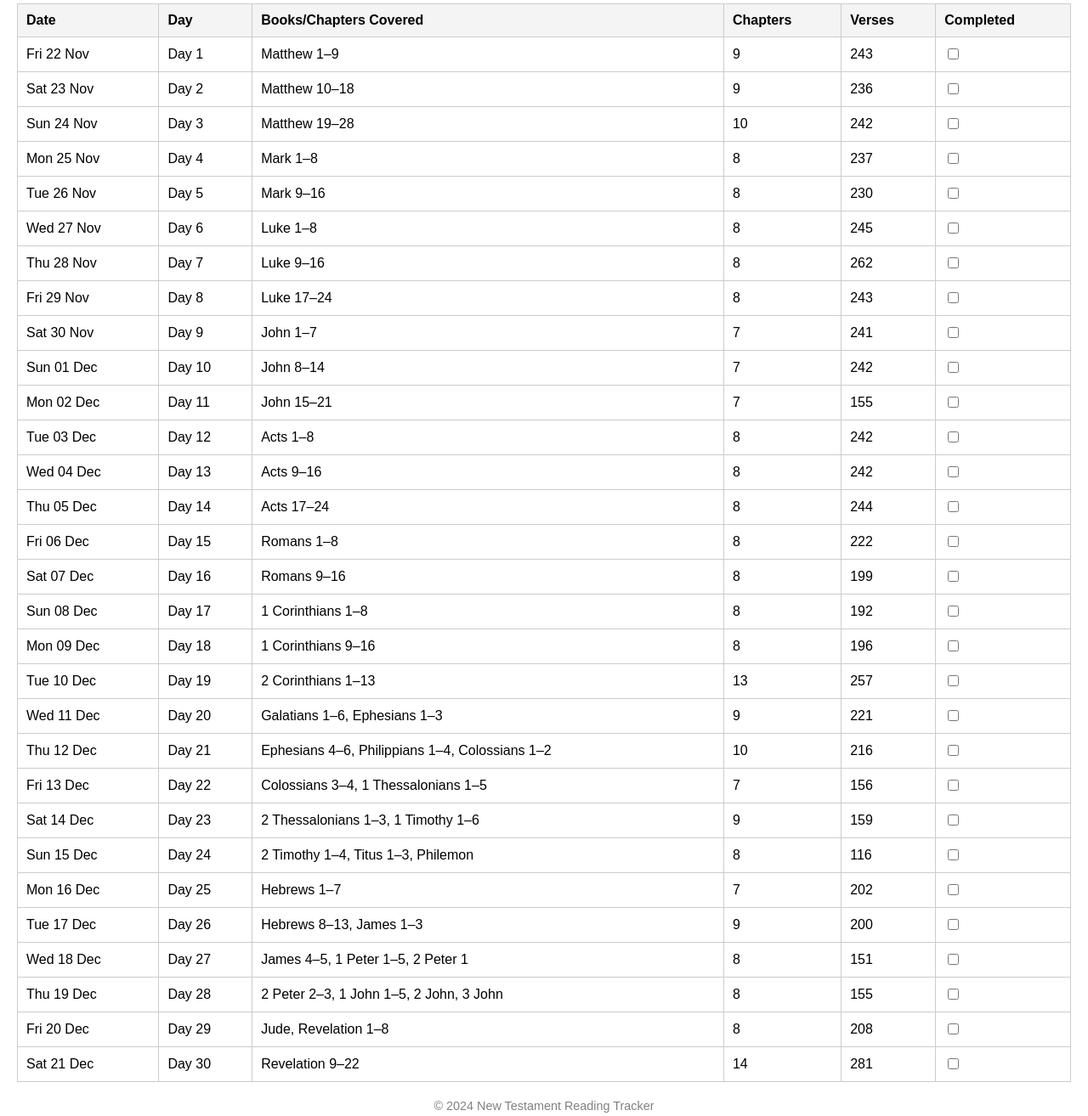
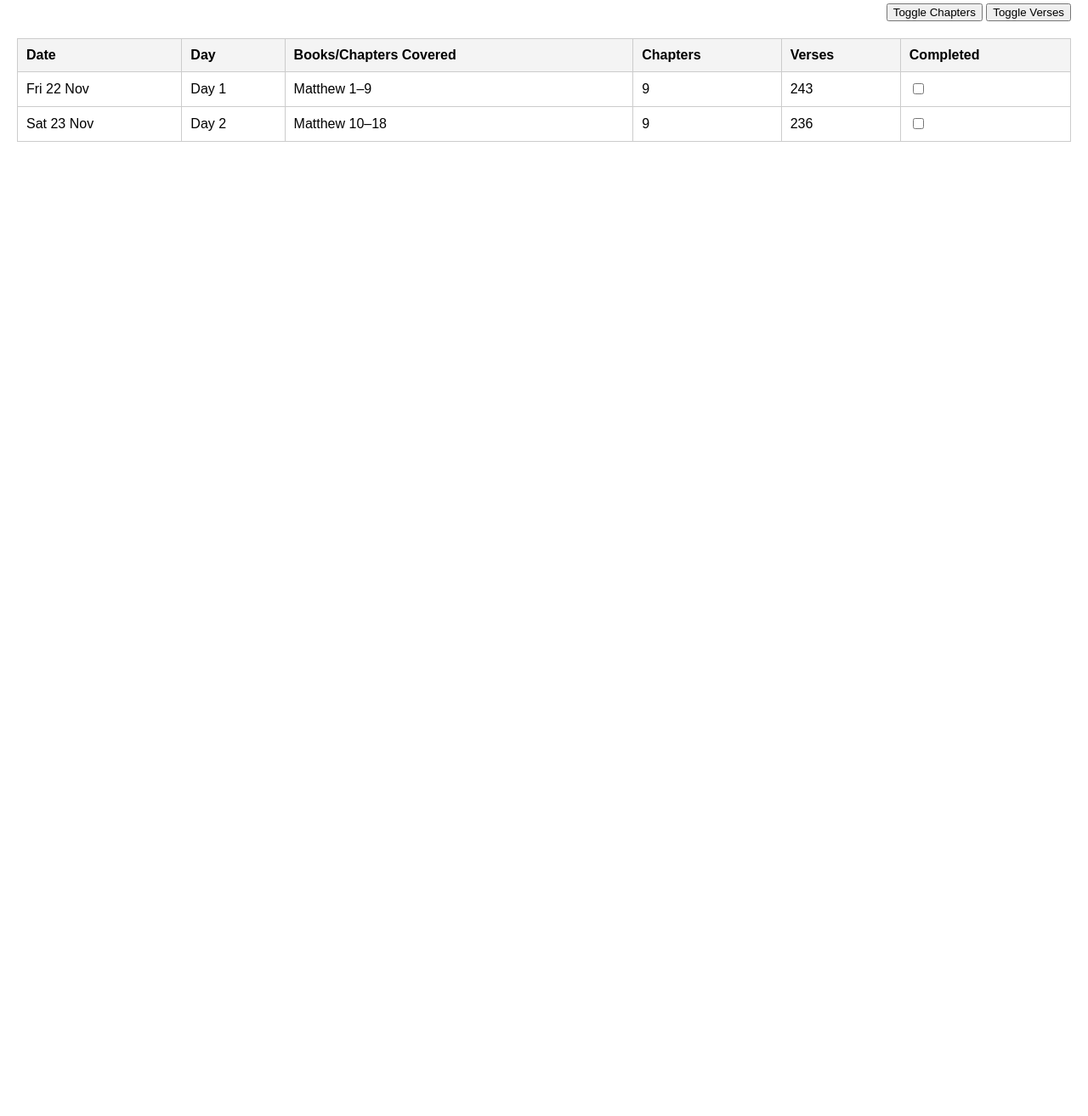
Before and after one commit to timlee201/bible-reading, a plain HTML site: page index.html in a window 1280 px wide. Shown: the part 76-1390 px from the top of the page at 85% size. After the commit the page ends 800 px from the top, so only its background shows below. Drawn offline with Linux system fonts and the light colour scheme.

Commit message:
Update index.html

```diff
--- a/index.html
+++ b/index.html
@@ -8,7 +8,6 @@
         body {
             font-family: Arial, sans-serif;
             margin: 20px;
-            padding: 0;
         }
         h1 {
             text-align: center;
@@ -29,24 +28,32 @@
         input[type="checkbox"] {
             cursor: pointer;
         }
-        .footer {
-            text-align: center;
-            margin-top: 20px;
-            font-size: 0.9em;
-            color: gray;
+        .toggle-buttons {
+            margin: 10px 0;
+            text-align: right;
+        }
+        .hidden {
+            display: none;
         }
     </style>
 </head>
 <body>
     <h1>New Testament Reading Schedule</h1>
+
+    <!-- Buttons to toggle columns -->
+    <div class="toggle-buttons">
+        <button onclick="toggleColumn('chapters')">Toggle Chapters</button>
+        <button onclick="toggleColumn('verses')">Toggle Verses</button>
+    </div>
+
     <table>
         <thead>
             <tr>
                 <th>Date</th>
                 <th>Day</th>
                 <th>Books/Chapters Covered</th>
-                <th>Chapters</th>
-                <th>Verses</th>
+                <th class="chapters">Chapters</th>
+                <th class="verses">Verses</th>
                 <th>Completed</th>
             </tr>
         </thead>
@@ -54,44 +61,16 @@
             <!-- Rows will be dynamically added -->
         </tbody>
     </table>
-    <div class="footer">
-        © 2024 New Testament Reading Tracker
-    </div>
+
     <script>
-        // Data for the schedule
+        // Sample data
         const schedule = [
             { date: "Fri 22 Nov", day: "Day 1", chapters: "Matthew 1–9", numChapters: 9, verses: 243 },
             { date: "Sat 23 Nov", day: "Day 2", chapters: "Matthew 10–18", numChapters: 9, verses: 236 },
-            { date: "Sun 24 Nov", day: "Day 3", chapters: "Matthew 19–28", numChapters: 10, verses: 242 },
-            { date: "Mon 25 Nov", day: "Day 4", chapters: "Mark 1–8", numChapters: 8, verses: 237 },
-            { date: "Tue 26 Nov", day: "Day 5", chapters: "Mark 9–16", numChapters: 8, verses: 230 },
-            { date: "Wed 27 Nov", day: "Day 6", chapters: "Luke 1–8", numChapters: 8, verses: 245 },
-            { date: "Thu 28 Nov", day: "Day 7", chapters: "Luke 9–16", numChapters: 8, verses: 262 },
-            { date: "Fri 29 Nov", day: "Day 8", chapters: "Luke 17–24", numChapters: 8, verses: 243 },
-            { date: "Sat 30 Nov", day: "Day 9", chapters: "John 1–7", numChapters: 7, verses: 241 },
-            { date: "Sun 01 Dec", day: "Day 10", chapters: "John 8–14", numChapters: 7, verses: 242 },
-            { date: "Mon 02 Dec", day: "Day 11", chapters: "John 15–21", numChapters: 7, verses: 155 },
-            { date: "Tue 03 Dec", day: "Day 12", chapters: "Acts 1–8", numChapters: 8, verses: 242 },
-            { date: "Wed 04 Dec", day: "Day 13", chapters: "Acts 9–16", numChapters: 8, verses: 242 },
-            { date: "Thu 05 Dec", day: "Day 14", chapters: "Acts 17–24", numChapters: 8, verses: 244 },
-            { date: "Fri 06 Dec", day: "Day 15", chapters: "Romans 1–8", numChapters: 8, verses: 222 },
-            { date: "Sat 07 Dec", day: "Day 16", chapters: "Romans 9–16", numChapters: 8, verses: 199 },
-            { date: "Sun 08 Dec", day: "Day 17", chapters: "1 Corinthians 1–8", numChapters: 8, verses: 192 },
-            { date: "Mon 09 Dec", day: "Day 18", chapters: "1 Corinthians 9–16", numChapters: 8, verses: 196 },
-            { date: "Tue 10 Dec", day: "Day 19", chapters: "2 Corinthians 1–13", numChapters: 13, verses: 257 },
-            { date: "Wed 11 Dec", day: "Day 20", chapters: "Galatians 1–6, Ephesians 1–3", numChapters: 9, verses: 221 },
-            { date: "Thu 12 Dec", day: "Day 21", chapters: "Ephesians 4–6, Philippians 1–4, Colossians 1–2", numChapters: 10, verses: 216 },
-            { date: "Fri 13 Dec", day: "Day 22", chapters: "Colossians 3–4, 1 Thessalonians 1–5", numChapters: 7, verses: 156 },
-            { date: "Sat 14 Dec", day: "Day 23", chapters: "2 Thessalonians 1–3, 1 Timothy 1–6", numChapters: 9, verses: 159 },
-            { date: "Sun 15 Dec", day: "Day 24", chapters: "2 Timothy 1–4, Titus 1–3, Philemon", numChapters: 8, verses: 116 },
-            { date: "Mon 16 Dec", day: "Day 25", chapters: "Hebrews 1–7", numChapters: 7, verses: 202 },
-            { date: "Tue 17 Dec", day: "Day 26", chapters: "Hebrews 8–13, James 1–3", numChapters: 9, verses: 200 },
-            { date: "Wed 18 Dec", day: "Day 27", chapters: "James 4–5, 1 Peter 1–5, 2 Peter 1", numChapters: 8, verses: 151 },
-            { date: "Thu 19 Dec", day: "Day 28", chapters: "2 Peter 2–3, 1 John 1–5, 2 John, 3 John", numChapters: 8, verses: 155 },
-            { date: "Fri 20 Dec", day: "Day 29", chapters: "Jude, Revelation 1–8", numChapters: 8, verses: 208 },
-            { date: "Sat 21 Dec", day: "Day 30", chapters: "Revelation 9–22", numChapters: 14, verses: 281 }
+            // Add more rows here...
         ];
 
+        // Generate table rows dynamically
         const tableBody = document.getElementById("schedule");
         schedule.forEach((item, index) => {
             const row = document.createElement("tr");
@@ -99,18 +78,28 @@
                 <td>${item.date}</td>
                 <td>${item.day}</td>
                 <td>${item.chapters}</td>
-                <td>${item.numChapters}</td>
-                <td>${item.verses}</td>
+                <td class="chapters">${item.numChapters}</td>
+                <td class="verses">${item.verses}</td>
                 <td><input type="checkbox" id="check${index}" onclick="saveProgress(${index})"></td>
             `;
             tableBody.appendChild(row);
         });
 
+        // Toggle visibility of columns
+        function toggleColumn(columnClass) {
+            const elements = document.querySelectorAll(`.${columnClass}`);
+            elements.forEach(element => {
+                element.classList.toggle('hidden');
+            });
+        }
+
+        // Save progress to localStorage
         function saveProgress(index) {
             const checkbox = document.getElementById(`check${index}`);
             localStorage.setItem(`check${index}`, checkbox.checked);
         }
 
+        // Load progress from localStorage
         window.onload = () => {
             schedule.forEach((_, index) => {
                 const checkbox = document.getElementById(`check${index}`);
```
